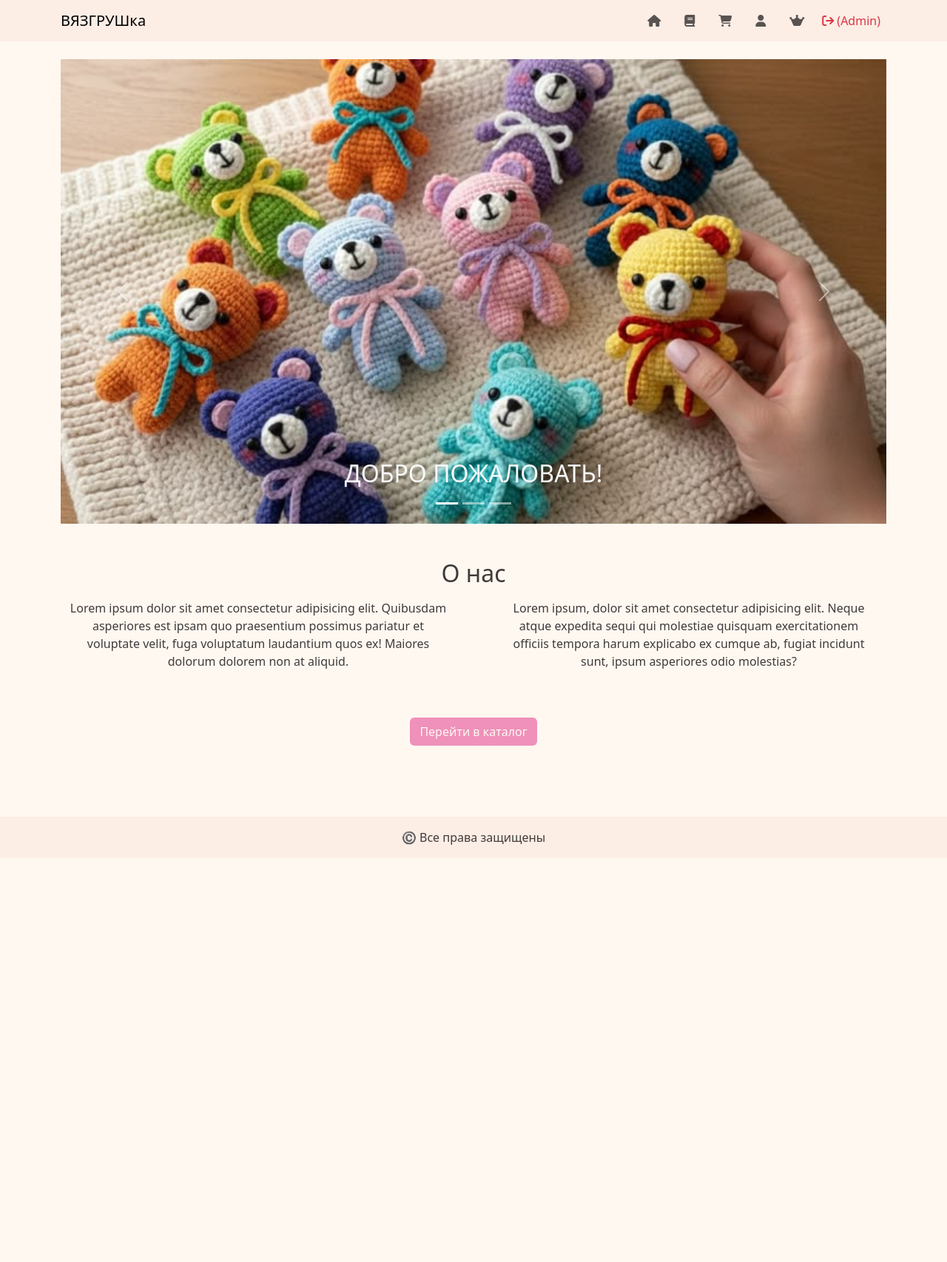
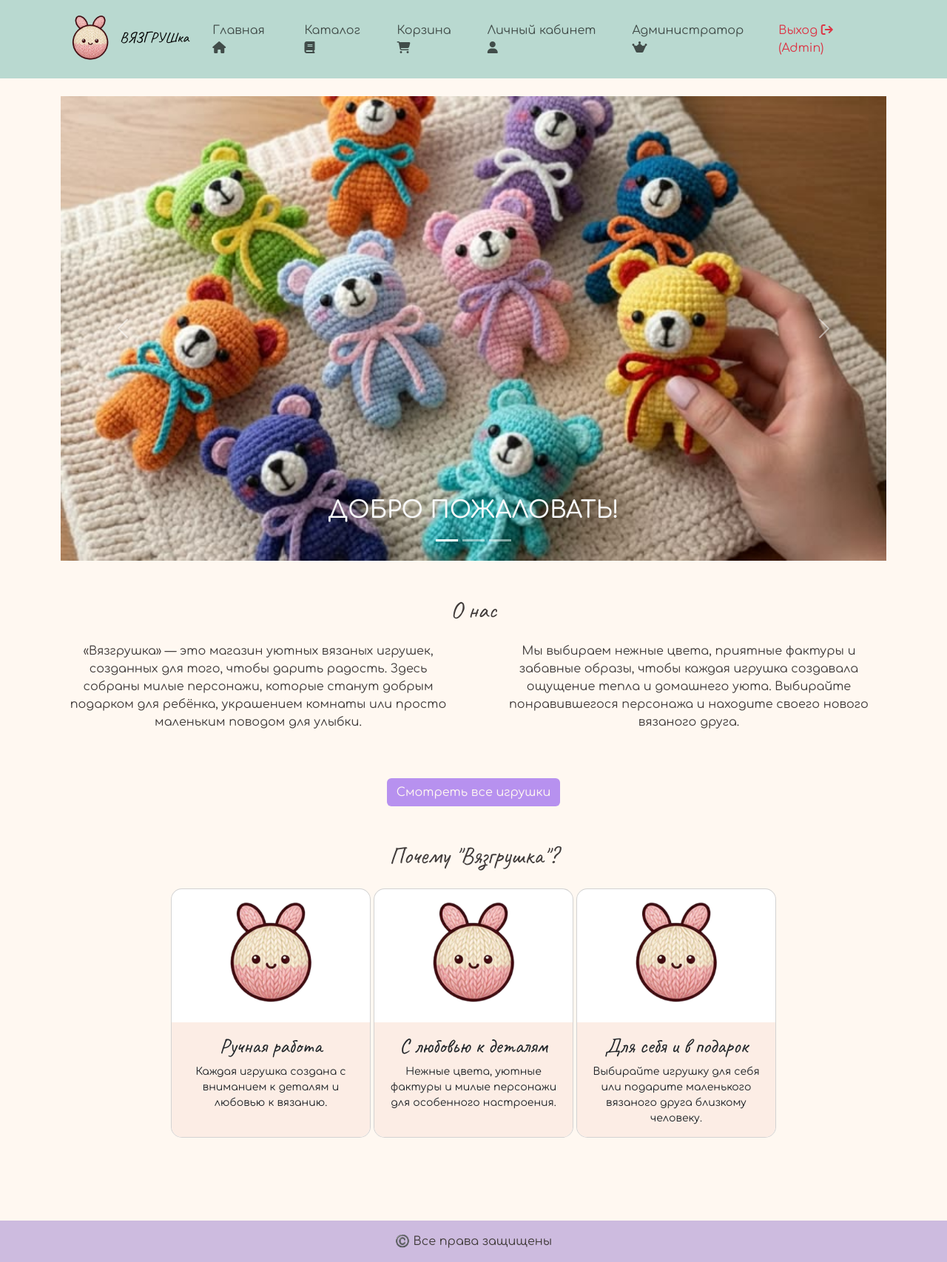
Before and after one commit to AnSmi-07/KT, a PHP site: page / in a window 1280 px wide. Shown: the whole page at 74% size. Before the commit the page ends 1142 px from the top, so only its background shows below. Run offline with PHP 8.4, Linux system fonts and the light colour scheme; the visitor is signed in with stand-in values (Sample User, id 1); data comes from the database, SQL or seed files in the repository; some libraries are stand-ins or nearby versions.

Commit message:
Шрифты, обновленная палитра на сайте, логотип, исправленные карточки

```diff
--- a/css/style.css
+++ b/css/style.css
@@ -18,11 +18,11 @@ body{
   background-color: #FFF8F1;
   color:#403B3A;
 }
-header{
+nav{
   background-color: #B9D9D0;
 }
 .accent{
-    background-color: #ef91ba ;
+    background-color: #b791ef ;
 }
 .primary-color{
     background-color: #FCEDE5 !important;
@@ -36,6 +36,9 @@ footer{
 .text{
   color: #FFF8F1;
 }
+table{
+  background-color: #ffffff;
+}
 /* Роль	Цвет	HEX	Где использовать
 Шапка	мятный	#B9D9D0	navbar, логотип, навигация
 Фон	молочный	#FFF8F1	вся область страницы
@@ -47,12 +50,54 @@ footer{
 Вторичный текст	приглушённый серо-коричневый	#756D69	вспомогательная информация
 2 вариант расцветки */
 
-/* .accent{
-  background-color: #ffdcee ;
+/* заголовки */
+.caveat {
+  font-family: "Caveat", cursive;
+  font-optical-sizing: auto;
+  /* font-size: 1.5em; */
+  font-weight: 400;
+  font-style: normal;
 }
-.primary-color{
-  background-color: #ffd092 !important;
+/* текст и кнопки */
+
+.comfortaa{
+  font-family: "Comfortaa", sans-serif;
+  font-optical-sizing: auto;
+  font-weight: 400;
+  font-style: normal;
 }
-.secondary-color{
-  background-color: #c8e9af !important;
+.logo{
+  max-width: 80px;
+  max-height: 80px;
 }
+.btn-danger{
+  background-color: rgb(242, 80, 80);
+}
+.bg-successg{
+  background-color: rgb(98, 190, 129);
+}
+
+.small-card {
+  max-width: 280px;
+  margin: 0 auto;
+  border-radius: 15px;
+  overflow: hidden;
+}
+
+.small-card img {
+  height: 180px;
+  object-fit: contain;
+}
+
+.small-card .card-body {
+  padding: 15px;
+}
+
+.small-card .card-title {
+  font-size: 28px;
+  margin-bottom: 8px;
+}
+
+.small-card .card-text {
+  font-size: 14px;
+}
--- a/html/cart.php
+++ b/html/cart.php
@@ -1,4 +1,4 @@
-<h1 class="text-center my-5">Корзина</h1>
+<h1 class="text-center my-5 caveat">Корзина</h1>
 
 <?php if (empty($cartItems)): ?>
     <div class="card">
@@ -52,7 +52,7 @@
     <div class="card mt-4">
         <div class="card-body">
             <div class="d-flex justify-content-between align-items-center flex-wrap gap-2">
-                <h4 class="mb-0">Итого: <?= number_format($cartTotal, 0, '', ' ') ?> ₽</h4>
+                <h5 class="mb-0">Итого: <?= number_format($cartTotal, 0, '', ' ') ?> ₽</h5>
                 <div>
                     <a href="cart.php?action=clear" class="btn btn-secondary text">Очистить</a>
                     <a href="create_order.php" class="btn accent text">Оформить заказ</a>
--- a/html/create_order.php
+++ b/html/create_order.php
@@ -1,4 +1,4 @@
-<h1 class="text-center my-5">Оформление заказа</h1>
+<h1 class="text-center my-5 caveat">Оформление заказа</h1>
 
 <div class="row">
     <div class="col-lg-7 mb-4">
--- a/html/index.php
+++ b/html/index.php
@@ -8,19 +8,19 @@
         <div class="carousel-item active">
             <img src="img/slide1.jpg" class="d-block w-100" alt="...">
             <div class="carousel-caption d-none d-md-block text-light">
-                <h2>ДОБРО ПОЖАЛОВАТЬ!</h5>
+                <h2>ДОБРО ПОЖАЛОВАТЬ!</h2>
             </div>
         </div>
         <div class="carousel-item">
             <img src="img/slide2.png" class="d-block w-100" alt="...">
             <div class="carousel-caption d-none d-md-block text-light">
-                <h2>БОЛЬШОЙ ВЫБОР ИГРУШЕК!</h5>
+                <h2>БОЛЬШОЙ ВЫБОР ИГРУШЕК!</h2>
             </div>
         </div>
         <div class="carousel-item">
             <img src="img/slide3.png" class="d-block w-100" alt="...">
             <div class="carousel-caption d-none d-md-block text-light">
-                <h2>ВЫБИРАЙ ЛЮБУЮ!</h5>
+                <h2>ВЫБИРАЙ ЛЮБУЮ!</h2>
             </div>
         </div>
     </div>
@@ -32,10 +32,53 @@
     </button>
 </div>
 <section class="container my-5 text-center">
-    <h2 class="text-center">О нас</h2>
+    <h2 class="text-center caveat my-4">О нас</h2>
     <div class="row gap-5 mt-3">
-        <p class="col text-center">Lorem ipsum dolor sit amet consectetur adipisicing elit. Quibusdam asperiores est ipsam quo praesentium possimus pariatur et voluptate velit, fuga voluptatum laudantium quos ex! Maiores dolorum dolorem non at aliquid.</p>
-        <p class="col text-center">Lorem ipsum, dolor sit amet consectetur adipisicing elit. Neque atque expedita sequi qui molestiae quisquam exercitationem officiis tempora harum explicabo ex cumque ab, fugiat incidunt sunt, ipsum asperiores odio molestias?</p>
+        <p class="col text-center">«Вязгрушка» — это магазин уютных вязаных игрушек, созданных для того, чтобы дарить радость. Здесь собраны милые персонажи, которые станут добрым подарком для ребёнка, украшением комнаты или просто маленьким поводом для улыбки.</p>
+        <p class="col text-center">Мы выбираем нежные цвета, приятные фактуры и забавные образы, чтобы каждая игрушка создавала ощущение тепла и домашнего уюта. Выбирайте понравившегося персонажа и находите своего нового вязаного друга.</p>
     </div>
-    <a href="katalog.php" class="btn btn accent mt-5 text">Перейти в каталог</a>
+    <a href="katalog.php" class="btn btn accent mt-5 text">Смотреть все игрушки</a>
 </section>
+
+<!-- Заголовок
+Почему «Вязгрушка»?
+Три карточки:
+🧶 Ручная работа
+Каждая игрушка создана с вниманием к деталям и любовью к вязанию.
+💗 С любовью к деталям
+Нежные цвета, уютные фактуры и милые персонажи для особенного настроения.
+🎁 Для себя и в подарок
+Выбирайте игрушку для себя или подарите маленького вязаного друга близкому человеку. -->
+
+<section class="container my-5 text-center">
+    <h2 class="text-center caveat my-4">Почему "Вязгрушка"?</h2>
+    <div class="row justify-content-center g-1">
+        <div class="col-lg-3 col-md-4 col-sm-8 mb-3">
+            <div class="card small-card h-100">
+                <img src="img/logo.png" class="card-img-top" alt="Ручная работа">
+                <div class="card-body primary-color">
+                    <h3 class="card-title caveat">Ручная работа</h3>
+                    <p class="card-text">Каждая игрушка создана с вниманием к деталям и любовью к вязанию.</p>
+                </div>
+            </div>
+        </div>
+        <div class="col-lg-3 col-md-4 col-sm-8 mb-3">
+            <div class="card small-card h-100">
+                <img src="img/logo.png" class="card-img-top" alt="Ручная работа">
+                <div class="card-body primary-color">
+                    <h3 class="card-title caveat">С любовью к деталям</h3>
+                    <p class="card-text">Нежные цвета, уютные фактуры и милые персонажи для особенного настроения.</p>
+                </div>
+            </div>
+        </div>
+        <div class="col-lg-3 col-md-4 col-sm-8 mb-3">
+            <div class="card small-card h-100">
+                <img src="img/logo.png" class="card-img-top" alt="Ручная работа">
+                <div class="card-body primary-color">
+                    <h3 class="card-title caveat">Для себя и в подарок</h3>
+                    <p class="card-text">Выбирайте игрушку для себя или подарите маленького вязаного друга близкому человеку.</p>
+                </div>
+            </div>
+        </div>
+    </div>
+</section>
--- a/html/login.php
+++ b/html/login.php
@@ -2,7 +2,7 @@
     <div class="col-md-6">
         <div class="card">
             <div class="card-body">
-                <h1 class="text-center">Вход</h1>
+                <h1 class="text-center caveat">Вход</h1>
                 <?php if ($error) echo '<div class="alert alert-danger">'.$error.'</div>'; ?>
                 <form method="post">
                     <div class="mb-3">
--- a/html/main.php
+++ b/html/main.php
@@ -4,22 +4,28 @@
     <meta charset="UTF-8">
     <meta name="viewport" content="width=device-width, initial-scale=1.0">
     <title><?php echo $title; ?></title>
+    <link rel="preconnect" href="https://fonts.googleapis.com">
+    <link rel="preconnect" href="https://fonts.gstatic.com" crossorigin>
+    <!-- для заголовков -->
+    <link href="https://fonts.googleapis.com/css2?family=Caveat:wght@400..700&display=swap" rel="stylesheet">
+    <!-- для текста и кнопок -->
+    <link href="https://fonts.googleapis.com/css2?family=Caveat:wght@400..700&family=Comfortaa:wght@300..700&display=swap" rel="stylesheet">
     <link rel="stylesheet" href="https://use.fontawesome.com/releases/v6.6.0/css/all.css">
     <link href="https://cdn.jsdelivr.net/npm/bootstrap@5.3.0-alpha1/dist/css/bootstrap.min.css" rel="stylesheet">
     <link rel="stylesheet" href="css/style.css">
 </head>
-<body>
+<body class="comfortaa">
 <!-- #fff2e1 -->
-<nav class="navbar navbar-expand-lg primary-color">
+<nav class="navbar navbar-expand-lg">
     <div class="container">
-        <a class="navbar-brand" href="index.php">ВЯЗГРУШка</a>
+        <a class="navbar-brand caveat" href="index.php"><img src="img/logo.png" class="logo" alt="">ВЯЗГРУШка</a>
         <button class="navbar-toggler" type="button" data-bs-toggle="collapse" data-bs-target="#navbarNav">
             <span class="navbar-toggler-icon"></span>
         </button>
         <div class="collapse navbar-collapse" id="navbarNav">
             <ul class="navbar-nav ms-auto">
-                <li class="nav-item mx-2"><a class="nav-link" href="index.php"><i class="fa-solid fa-house" title="Главная"></i></a></li>
-                <li class="nav-item mx-2"><a class="nav-link" href="katalog.php"><i class="fa-solid fa-book" title="Каталог"></i></a></li>
+                <li class="nav-item mx-2"><a class="nav-link" href="index.php">Главная <i class="fa-solid fa-house" title="Главная"></i></a></li>
+                <li class="nav-item mx-2"><a class="nav-link" href="katalog.php">Каталог <i class="fa-solid fa-book" title="Каталог"></i></a></li>
                 <?php
                     $cart_count = 0;
                     if (!empty($_SESSION['cart']) && is_array($_SESSION['cart'])) {
@@ -27,14 +33,14 @@
                     }
                 ?>
                 <li class="nav-item mx-2">
-                    <a class="nav-link" href="cart.php"><i class="fa-solid fa-cart-shopping" title="Корзина"></i><?= $cart_count > 0 ? ' (' . $cart_count . ')' : '' ?></a>
+                    <a class="nav-link" href="cart.php">Корзина<i class="fa-solid fa-cart-shopping" title="Корзина"></i><?= $cart_count > 0 ? ' (' . $cart_count . ')' : '' ?></a>
                 </li>
-                <li class="nav-item mx-2"><a class="nav-link" href="zakazs.php"><i class="fa-solid fa-user" title="Личный кабинет"></i></a></li>
+                <li class="nav-item mx-2"><a class="nav-link" href="zakazs.php">Личный кабинет <i class="fa-solid fa-user" title="Личный кабинет"></i></a></li>
                 <?php if ($auth_user && $auth_user['role'] == 1): ?>
-                    <li class="nav-item mx-2"><a class="nav-link" href="administration.php"><i class="fa-brands fa-web-awesome" title="Панель-администратора"></i></a></li>
+                    <li class="nav-item mx-2"><a class="nav-link" href="administration.php">Администратор <i class="fa-brands fa-web-awesome" title="Панель-администратора"></i></a></li>
                 <?php endif; ?>
                 <?php if ($auth_user): ?>
-                    <li class="nav-item ml-2"><a class="nav-link text-danger" href="logout.php"><i class="fa-solid fa-arrow-right-from-bracket" title="Выход"></i> (<?php echo htmlspecialchars($auth_user['login']); ?>)</a></li>
+                    <li class="nav-item ml-2"><a class="nav-link text-danger" href="logout.php">Выход <i class="fa-solid fa-arrow-right-from-bracket" title="Выход"></i> (<?php echo htmlspecialchars($auth_user['login']); ?>)</a></li>
                 <?php endif; ?>
             </ul>
         </div>
@@ -45,7 +51,7 @@
     <?php require_once "html/$content.php"; ?>
 </main>
 
-<footer class="primary-color text-center py-3 mt-5">
+<footer class="text-center py-3 mt-5">
     <p class="mb-0">©️ Все права защищены</p>
 </footer>
 
--- a/html/register.php
+++ b/html/register.php
@@ -2,7 +2,7 @@
     <div class="col-md-6">
         <div class="card">
             <div class="card-body">
-                <h1 class="text-center">Регистрация</h1>
+                <h1 class="text-center caveat">Регистрация</h1>
                 <?php if ($error) echo '<div class="alert alert-danger">'.$error.'</div>'; ?>
                 <?php if ($success) echo '<div class="alert alert-success">'.$success.'</div>'; ?>
                 <form method="post">
--- a/html/zakazs.php
+++ b/html/zakazs.php
@@ -1,10 +1,10 @@
-<h1 class="text-center my-5">Личный кабинет</h1>
+<h1 class="text-center my-5 caveat">Личный кабинет</h1>
 
 <div class="card mb-4">
     <div class="card-header primary-color">
         Профиль
     </div>
-    <div class="card-body">
+    <div class="card-body ">
         <div class="row">
             <div class="col-md-3 mb-2">
                 <strong>Логин:</strong> <?= htmlspecialchars($auth_user['login']) ?>
@@ -38,7 +38,7 @@
         <div class="card mb-3">
             <div class="card-header primary-color">
                 Заказ №<?= $order['id'] ?> от <?= date('d.m.Y', strtotime($order['created_at'])) ?>
-                <span class="badge secondary-color float-end">
+                <span class="badge secondary-color float-end text-dark">
                     <?php
                         $statusMap = ['new'=>'Новый', 'in_progress'=>'В процессе', 'completed'=>'Завершён'];
                         echo $statusMap[$order['status']];
```
Also changed, not shown: html/administration.php (+10 -9 lines), html/katalog.php (+12 -10 lines), img/logo.png (added).
